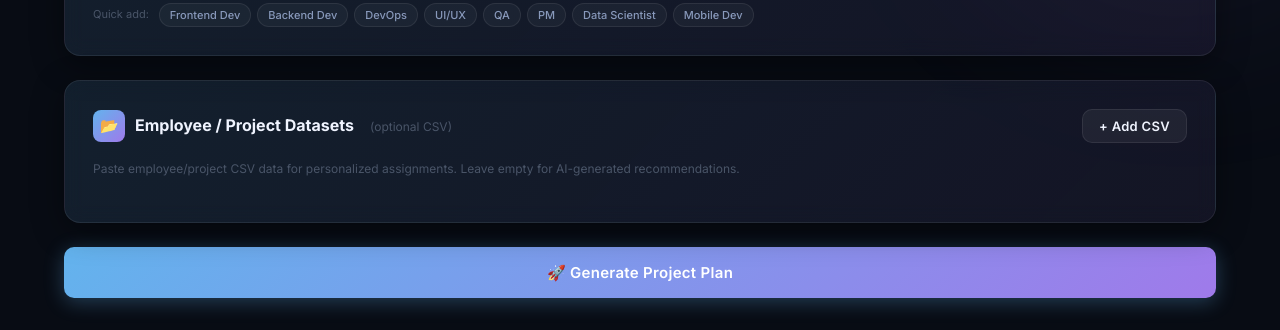
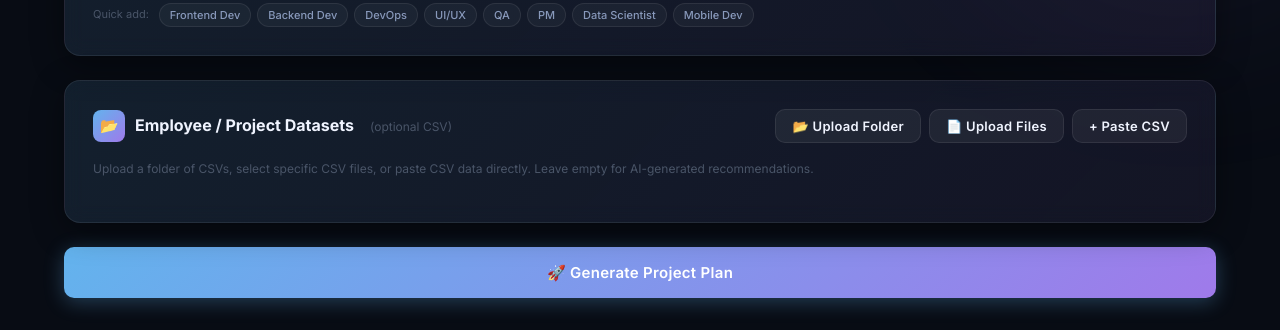
Before and after one commit to P-adithyagoud/Work-Assign, a Flask app: page / in a window 1280 px wide. Shown: the part 899-1229 px from the top of the page. Run offline with Flask 3, Linux system fonts and the light colour scheme; some libraries are stand-ins or nearby versions.

Commit message:
Update with CSV features and synchronize local codebase

```diff
--- a/static/app.js
+++ b/static/app.js
@@ -41,6 +41,10 @@ const roleSearchEl   = document.getElementById("role-search");
 const roleDropdown   = document.getElementById("role-dropdown");
 const selectedRolesEl= document.getElementById("selected-roles");
 const addCsvBtn      = document.getElementById("add-csv-btn");
+const uploadCsvBtn   = document.getElementById("upload-csv-btn");
+const uploadFolderBtn= document.getElementById("upload-folder-btn");
+const csvFileInput   = document.getElementById("csv-file-input");
+const csvFolderInput = document.getElementById("csv-folder-input");
 const csvContainer   = document.getElementById("csv-container");
 const analyzeBtn     = document.getElementById("analyze-btn");
 const analyzeBtnTxt  = document.getElementById("analyze-btn-text");
@@ -56,7 +60,11 @@ const historyList    = document.getElementById("history-list");
   if (!currentSession) return;
   userEmailEl.textContent = currentSession.user.email;
   logoutBtn.addEventListener("click", signOut);
-  addCsvBtn.addEventListener("click", addCsvBlock);
+  addCsvBtn.addEventListener("click", () => addCsvBlock());
+  uploadCsvBtn.addEventListener("click", () => csvFileInput.click());
+  uploadFolderBtn.addEventListener("click", () => csvFolderInput.click());
+  csvFileInput.addEventListener("change", (e) => handleFileSelection(e.target.files));
+  csvFolderInput.addEventListener("change", (e) => handleFileSelection(e.target.files));
   analyzeForm.addEventListener("submit", handleAnalyze);
   setupTabs();
   setupRoleSearch();
@@ -121,16 +129,30 @@ function renderSelectedRoles() {
 // CSV File Management
 // ──────────────────────────────────────────────
 
-function addCsvBlock() {
+function handleFileSelection(files) {
+  for (let file of files) {
+    if (file.name.toLowerCase().endsWith(".csv")) {
+      const reader = new FileReader();
+      reader.onload = (e) => {
+        addCsvBlock(file.name, e.target.result);
+      };
+      reader.readAsText(file);
+    }
+  }
+}
+
+function addCsvBlock(defaultName, defaultContent) {
   const idx = csvFiles.length;
-  csvFiles.push({ name: `dataset_${idx + 1}.csv`, content: "" });
+  const name = defaultName || `dataset_${idx + 1}.csv`;
+  const content = defaultContent || "";
+  csvFiles.push({ name: name, content: content });
 
   const item = document.createElement("div");
   item.className = "csv-file-item";
   item.dataset.idx = idx;
   item.innerHTML = `
     <div class="csv-file-header">
-      <input class="csv-name-input" type="text" value="${csvFiles[idx].name}"
+      <input class="csv-name-input" type="text" value="${esc(name)}"
         placeholder="filename.csv"
         style="background:transparent;border:none;border-bottom:1px solid var(--border);
         color:var(--accent);font-size:13px;font-weight:500;outline:none;width:200px;padding:2px 4px;"
@@ -141,7 +163,7 @@ function addCsvBlock() {
       <textarea placeholder="Paste CSV content here (employees, projects, tools datasets)..."
         onchange="updateCsvContent(${idx}, this.value)"
         oninput="updateCsvContent(${idx}, this.value)"
-        rows="6"></textarea>
+        rows="6">${esc(content)}</textarea>
     </div>
   `;
   csvContainer.appendChild(item);
--- a/templates/index.html
+++ b/templates/index.html
@@ -110,10 +110,16 @@ Example: Build a real-time food delivery app with customer tracking, restaurant
             <div class="panel-title" style="margin:0">
               <div class="icon">📂</div>Employee / Project Datasets <span class="hint-label" style="font-weight:400;font-size:12px;margin-left:6px">(optional CSV)</span>
             </div>
-            <button class="btn btn-secondary" id="add-csv-btn" type="button" style="padding:8px 16px;font-size:13px">+ Add CSV</button>
+            <div style="display:flex; gap:8px;">
+              <input type="file" id="csv-file-input" multiple accept=".csv" style="display:none" />
+              <input type="file" id="csv-folder-input" webkitdirectory directory multiple style="display:none" />
+              <button class="btn btn-secondary" id="upload-folder-btn" type="button" style="padding:8px 16px;font-size:13px">📂 Upload Folder</button>
+              <button class="btn btn-secondary" id="upload-csv-btn" type="button" style="padding:8px 16px;font-size:13px">📄 Upload Files</button>
+              <button class="btn btn-secondary" id="add-csv-btn" type="button" style="padding:8px 16px;font-size:13px">+ Paste CSV</button>
+            </div>
           </div>
           <p style="color:var(--text-muted);font-size:12px;margin:10px 0 16px">
-            Paste employee/project CSV data for personalized assignments. Leave empty for AI-generated recommendations.
+            Upload a folder of CSVs, select specific CSV files, or paste CSV data directly. Leave empty for AI-generated recommendations.
           </p>
           <div id="csv-container"></div>
         </div>
```
